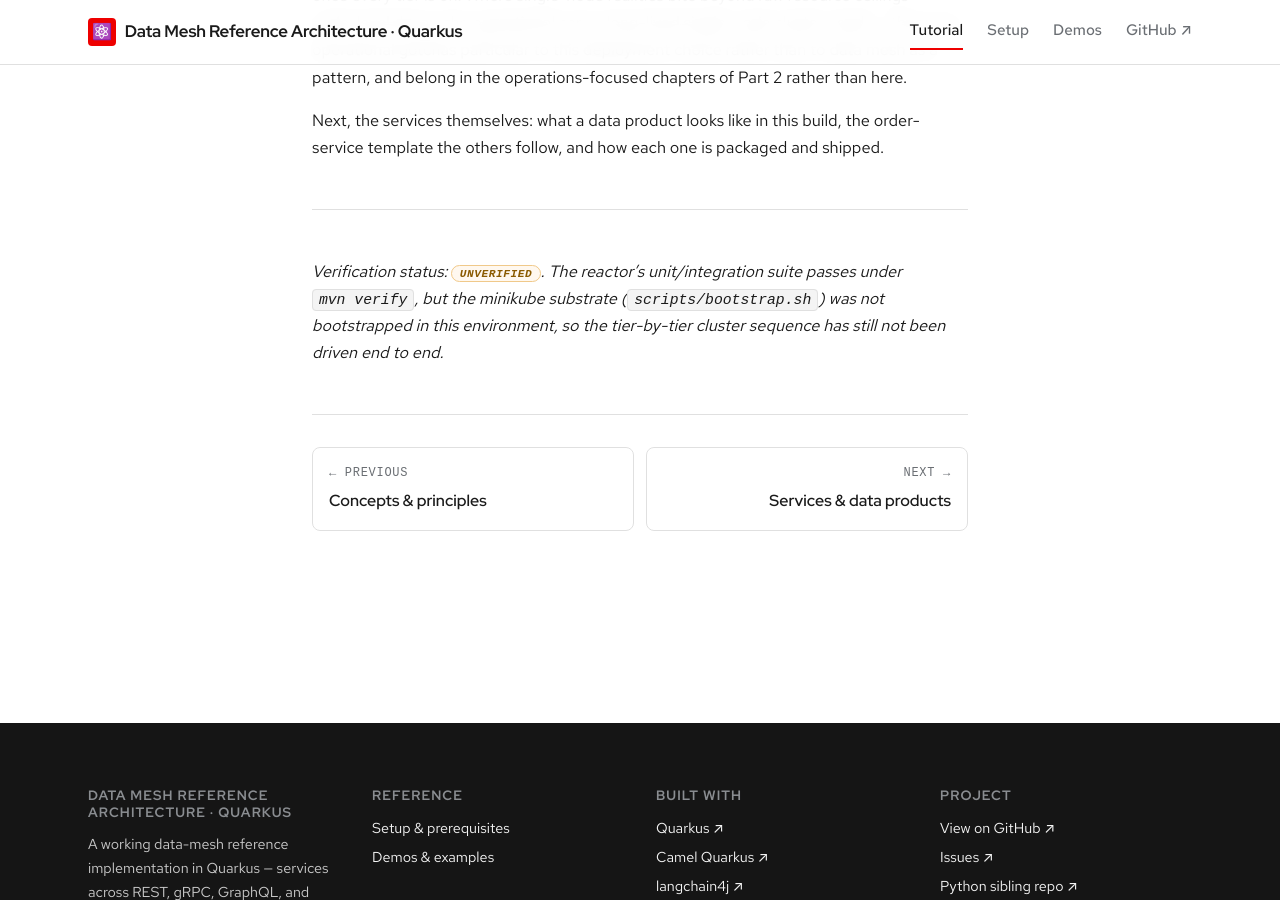
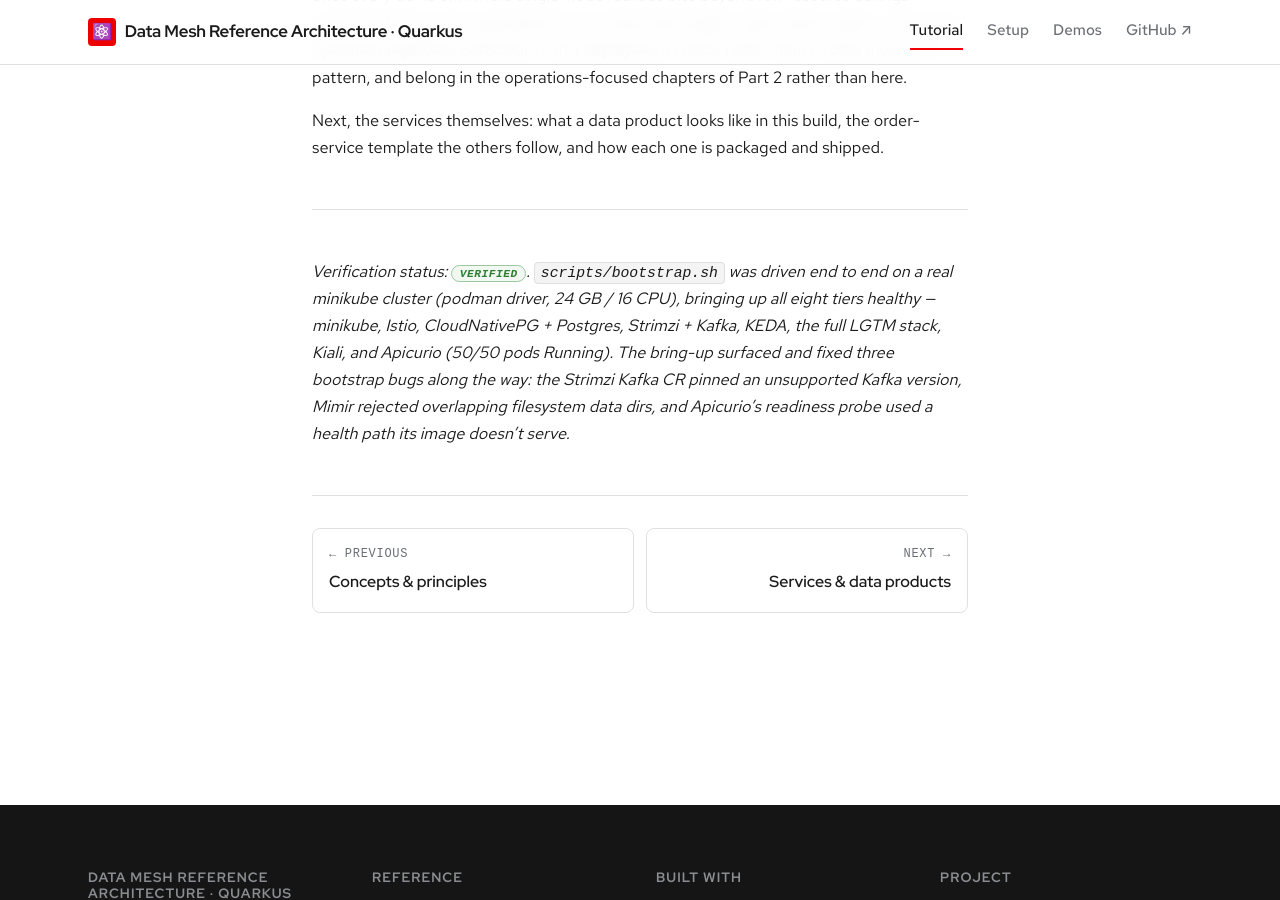
Before and after one commit to patterncatalyst/datamesh-reference-arch-quarkus, a Jekyll site: the page built from _docs/02-kubernetes-substrate.md, in a window 1280 px wide and 900 px high, scrolled down 7907 px. Built offline with Jekyll 4.4.1, drawn with Linux system fonts in a browser that asks for light colours; some web fonts are replaced.

Commit message:
verify on minikube: fix 3 bootstrap bugs + a KEDA demo, mark ch02/ch07 verified (#25)
* fix(k8s): pin Strimzi Kafka CR to 4.2.0

Strimzi 0.51.0 dropped Kafka 3.9.0 support (supports 4.1.0/4.1.1/4.2.0),
so the Kafka cluster CR never reconciled — 'Unsupported
Kafka.spec.kafka.version: 3.9.0'. Bump the default to 4.2.0, matching
the apache/kafka-native:4.2.0 image the compose stack already uses.

* fix(k8s): Mimir data dirs and Apicurio readiness probe for a clean bootstrap

Two bugs that blocked the minikube substrate from coming up:
- Mimir 2.13 rejects overlapping filesystem paths: the compactor, ruler,
  and alertmanager working dirs all defaulted to /data, the parent of the
  blocks/ruler/alertmanager storage subdirs. Give each working dir a
  distinct sibling path.
- Apicurio Registry 3.2.4's image does not serve SmallRye health at
  /q/health, so the readiness probe 404'd forever; point it at the
  registry's system-info endpoint, which returns 200 once serving.

* fix(demos): seed stock before the KEDA Kafka load burst

demo-keda-kafka.sh posted orders for an unseeded SKU, so order-service
returned 409 (insufficient stock) and never emitted order.placed —
no consumer lag, so KEDA never scaled notification-service. Seed the
SKU via POST /stock (correct field is quantityOnHand) before the burst,
mirroring how the other demos seed inventory.

* docs(site): mark ch02 + ch07 verified on real minikube; refine ch06 note

Drove the full minikube substrate (scripts/bootstrap.sh, podman driver)
to all-tiers-healthy and the KEDA scale-to-zero + Kafka-lag scale-up
directly on the cluster, so chapters 2 and 7 move to verified. Chapter 6
stays unverified with a precise note: istiod is healthy, but the
pod-annotation-only selective injection does not fire without a namespace
label for Istio's injection webhook, so mTLS and the canary were not
driven.

```diff
--- a/_docs/02-kubernetes-substrate.md
+++ b/_docs/02-kubernetes-substrate.md
@@ -240,4 +240,4 @@
 
 ---
 
-*Verification status: <span class="status status--unverified">unverified</span>. The reactor's unit/integration suite passes under `mvn verify`, but the minikube substrate (`scripts/bootstrap.sh`) was not bootstrapped in this environment, so the tier-by-tier cluster sequence has still not been driven end to end.*
+*Verification status: <span class="status status--verified">verified</span>. `scripts/bootstrap.sh` was driven end to end on a real minikube cluster (podman driver, 24 GB / 16 CPU), bringing up all eight tiers healthy — minikube, Istio, CloudNativePG + Postgres, Strimzi + Kafka, KEDA, the full LGTM stack, Kiali, and Apicurio (50/50 pods Running). The bring-up surfaced and fixed three bootstrap bugs along the way: the Strimzi Kafka CR pinned an unsupported Kafka version, Mimir rejected overlapping filesystem data dirs, and Apicurio's readiness probe used a health path its image doesn't serve.*
```
Also changed, not shown: _docs/06-progressive-delivery-mtls.md (+1 -1 lines), _docs/07-elastic-and-resilient.md (+1 -1 lines), 4 other files.
